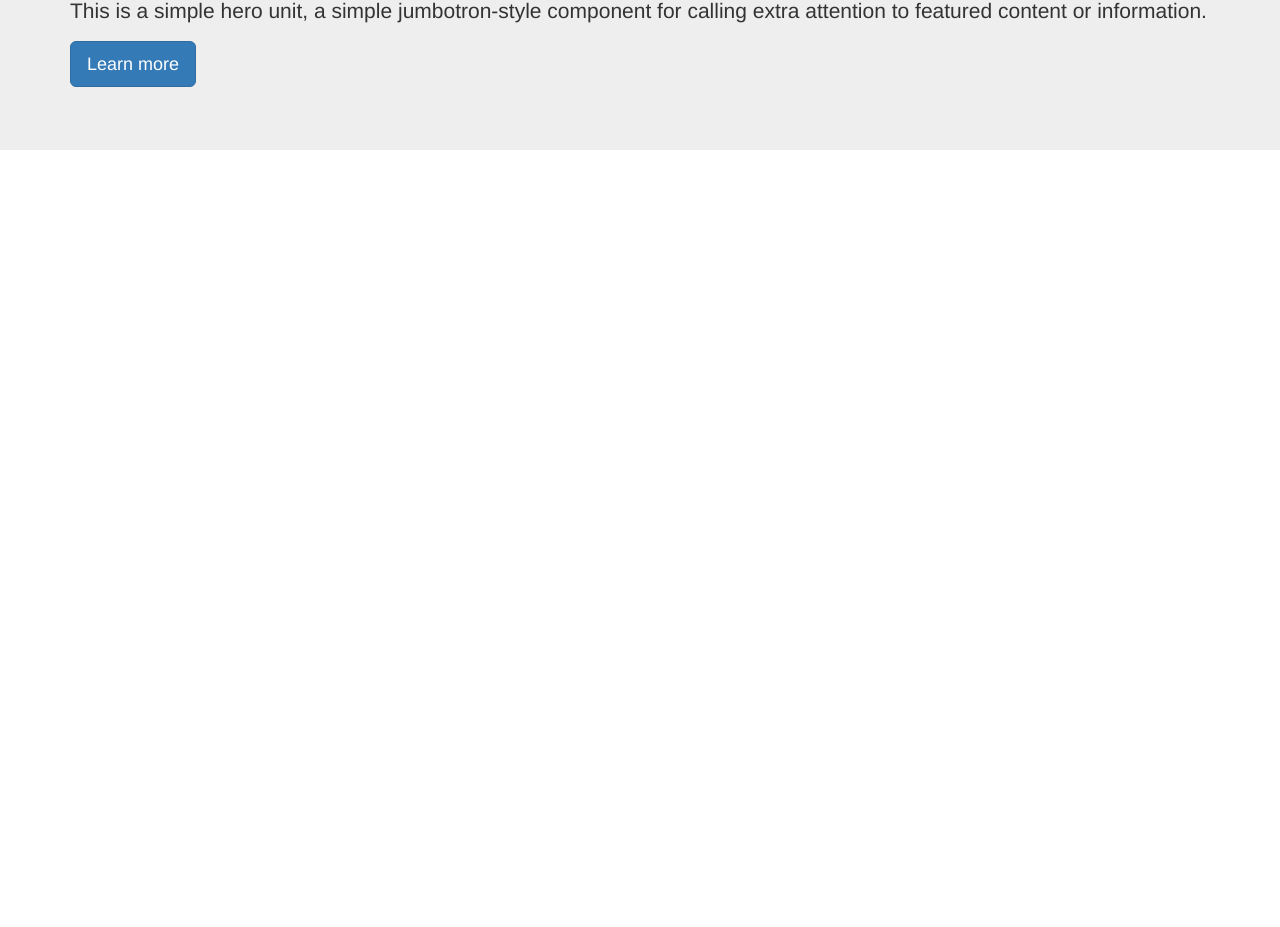
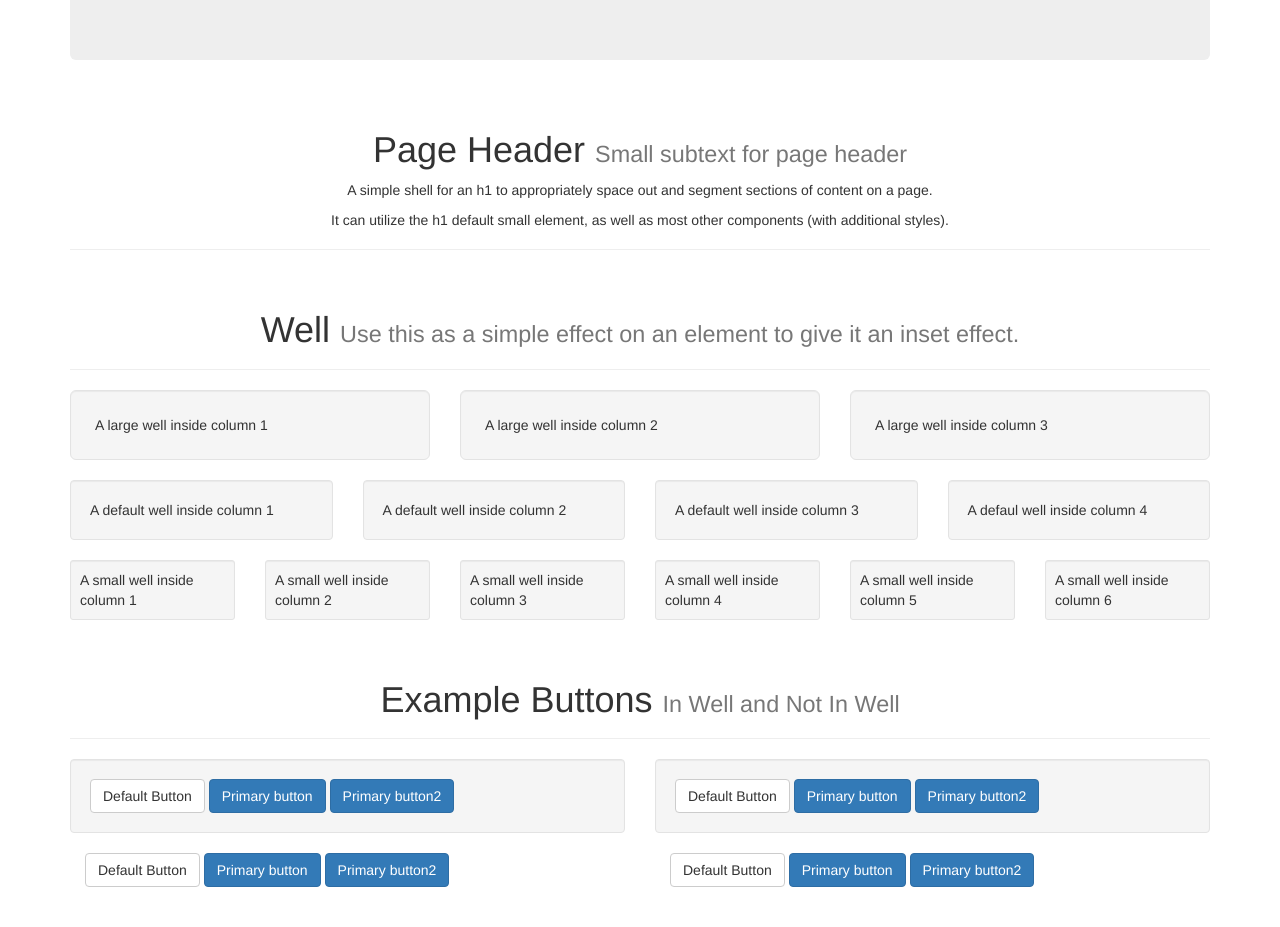
Before and after one commit to mabdunne/cc13bootstrap, a plain HTML site: page index.html in a window 1280 px wide. Shown: the part 831-1758 px from the top of the page. Before the commit the page ends 1011 px from the top, so only its background shows below. Drawn offline with nearby package versions, Linux system fonts and the light colour scheme.

Commit message:
presentation version

```diff
--- a/index.html
+++ b/index.html
@@ -6,54 +6,139 @@
 	<title>Document</title>
 	<!-- Latest compiled and minified CSS -->
 	<link rel="stylesheet" href="https://maxcdn.bootstrapcdn.com/bootstrap/3.3.7/css/bootstrap.min.css" integrity="sha384-BVYiiSIFeK1dGmJRAkycuHAHRg32OmUcww7on3RYdg4Va+PmSTsz/K68vbdEjh4u" crossorigin="anonymous">
-	<style>
-		input.form-control {
-			color: blue;
-		}
-	</style>
 </head>
 <body>
 	<div class="container">
+		<h1 class="text-center">BOOTSTRAP COMPONENTS</h1>
+		<p class="text-center">Jumbotron</p>
+		<p class="text-center">Page Header</p>
+		<p class="text-center">Well</p>
+	</div>
+	<div class="jumbotron">
+  		<div class="container">
+  			<div class="row">
+				<div class="col-xs-12">
+					<h1>Jumbotron Header Outside Container Full Width </h1>
+					<p>This is a simple hero unit, a simple jumbotron-style component for calling extra attention to featured content or information.</p>
+					<p><a class="btn btn-primary btn-lg" href="#" role="button">Going Nowhere Button</a></p>
+				</div>
+			</div>
+ 		</div>
+	</div>
+	<div class="container">
+		<div class="jumbotron">
+			<div class="row">
+				<div class="col-xs-12">
+					<h1>Jumbotron Header Inside Container</h1>
+					<p>This is a simple hero unit, a simple jumbotron-style component for calling extra attention to featured content or information.</p>
+					<p><a class="btn btn-primary btn-lg" href="#" role="button">Going Nowhere Button</a></p>
+				</div>
+			</div>
+		</div>
+	</div>
+	<div class="container">
+		<div class="page-header text-center">
+			<h1 class=>Page Header <small>Small subtext for page header</small></h1>
+			<p class="text-center">A simple shell for an h1 to appropriately space out and segment sections of content on a page.
+			</p>
+			<p class="text-center">It can utilize the h1 default small element, as well as most other components (with additional styles).
+			</p>
+		</div>
+	</div>
+	<div class="container">
 		<div class="page-header">
-			<h1>Example Component Page Header <small>Small subtext for page header</small></h1>
-			<p>A simple shell for an h1 to appropriately space out and segment sections of content on a page. It can utilize the h1 default small element, as well as most other components (with additional styles).
-			</p>
+			<h1 class="text-center">Well <small>Use this as a simple effect on an element to give it an inset effect.</small></h1>
+		</div>
+	</div>
+	<div class="container">
+		<div class="row">
+			<div class="col-xs-4">
+				<div class="well well-lg">A large well inside column 1</div>
+			</div>
+			<div class="col-xs-4">
+				<div class="well well-lg">A large well inside column 2</div>
+			</div>
+			<div class="col-xs-4">
+				<div class="well well-lg">A large well inside column 3</div>
+			</div>
 		</div>
 	</div>
 	<div class="container">
 		<div class="row">
 			<div class="col-xs-3">
-				<div class="well-lg">A large well inside column 1</div>
+				<div class="well">A default well inside column 1</div>
 			</div>
 			<div class="col-xs-3">
 				<div class="well">A default well inside column 2</div>
 			</div>
 			<div class="col-xs-3">
-				<div class="small">A small well inside column 3</div>
+				<div class="well">A default well inside column 3</div>
+			</div>
+			<div class="col-xs-3">
+				<div class="well">A defaul well inside column 4</div>
 			</div>
 		</div>
 	</div>
 	<div class="container">
-		<div class="jumbotron">
-			<div class="row">
-				<div class="col-xs-12">
-					<h1>Jumbotron Header inside container</h1>
-					<p>This is a simple hero unit, a simple jumbotron-style component for calling extra attention to featured content or information.</p>
-					<p><a class="btn btn-primary btn-lg" href="#" role="button">Learn more</a></p>
+		<div class="row">
+			<div class="col-xs-2">
+				<div class="well well-sm">A small well inside column 1</div>
+			</div>
+			<div class="col-xs-2">
+				<div class="well well-sm">A small well inside column 2</div>
+			</div>
+			<div class="col-xs-2">
+				<div class="well well-sm">A small well inside column 3</div>
+			</div>
+			<div class="col-xs-2">
+				<div class="well well-sm">A small well inside column 4</div>
+			</div>
+			<div class="col-xs-2">
+				<div class="well well-sm">A small well inside column 5</div>
+			</div>
+			<div class="col-xs-2">
+				<div class="well well-sm">A small well inside column 6</div>
+			</div>
+		</div>
+	</div>
+	<div class="container">
+		<div class="page-header">
+			<h1 class="text-center">Example Buttons <small> In Well and Not In Well</small></h1>
+		</div>
+	</div>
+	<div class="container">
+		<div class="row">
+			<div class="col-xs-6">
+				<div class="well">
+					<button type = "button" class = "btn btn-default">Default Button</button>
+					<button type = "button" class = "btn btn-primary">Primary button</button>
+					<button type = "button" class = "btn btn-primary">Primary button2</button>
+				</div>
+			</div>
+			<div class="col-xs-6">
+				<div class="well">
+					<button type = "button" class = "btn btn-default">Default Button</button>
+					<button type = "button" class = "btn btn-primary">Primary button</button>
+					<button type = "button" class = "btn btn-primary">Primary button2</button>
 				</div>
 			</div>
 		</div>
+	</div6>
+	<div class="container">
+		<div class="row">
+			<div class="col-xs-6">
+				<button type = "button" class = "btn btn-default">Default Button</button>
+				<button type = "button" class = "btn btn-primary">Primary button</button>
+				<button type = "button" class = "btn btn-primary">Primary button2</button>
+			</div>
+			<div class="col-xs-6">
+				<button type = "button" class = "btn btn-default">Default Button</button>
+				<button type = "button" class = "btn btn-primary">Primary button</button>
+				<button type = "button" class = "btn btn-primary">Primary button2</button>
+			</div>
+		</div>
 	</div>
-	<div class="jumbotron">
-  		<div class="container">
-  			<div class="row">
-				<div class="col-xs-12">
-					<h1>Jumbotron Header full width outside container</h1>
-					<p>This is a simple hero unit, a simple jumbotron-style component for calling extra attention to featured content or information.</p>
-					<p><a class="btn btn-primary btn-lg" href="#" role="button">Learn more</a></p>
-				</div>
-			</div>
- 		</div>
-	</div>
+	<br>
+	<br>
 </body>
 </html>
```
